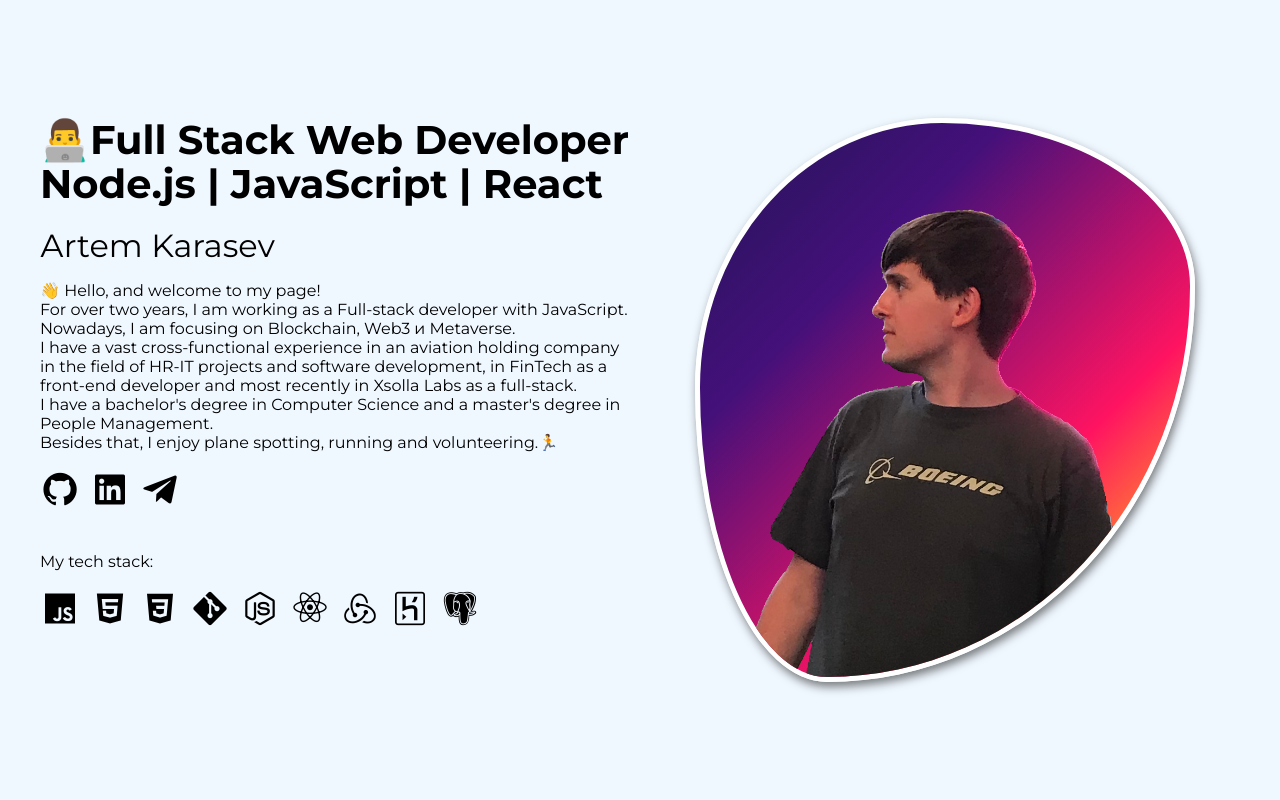
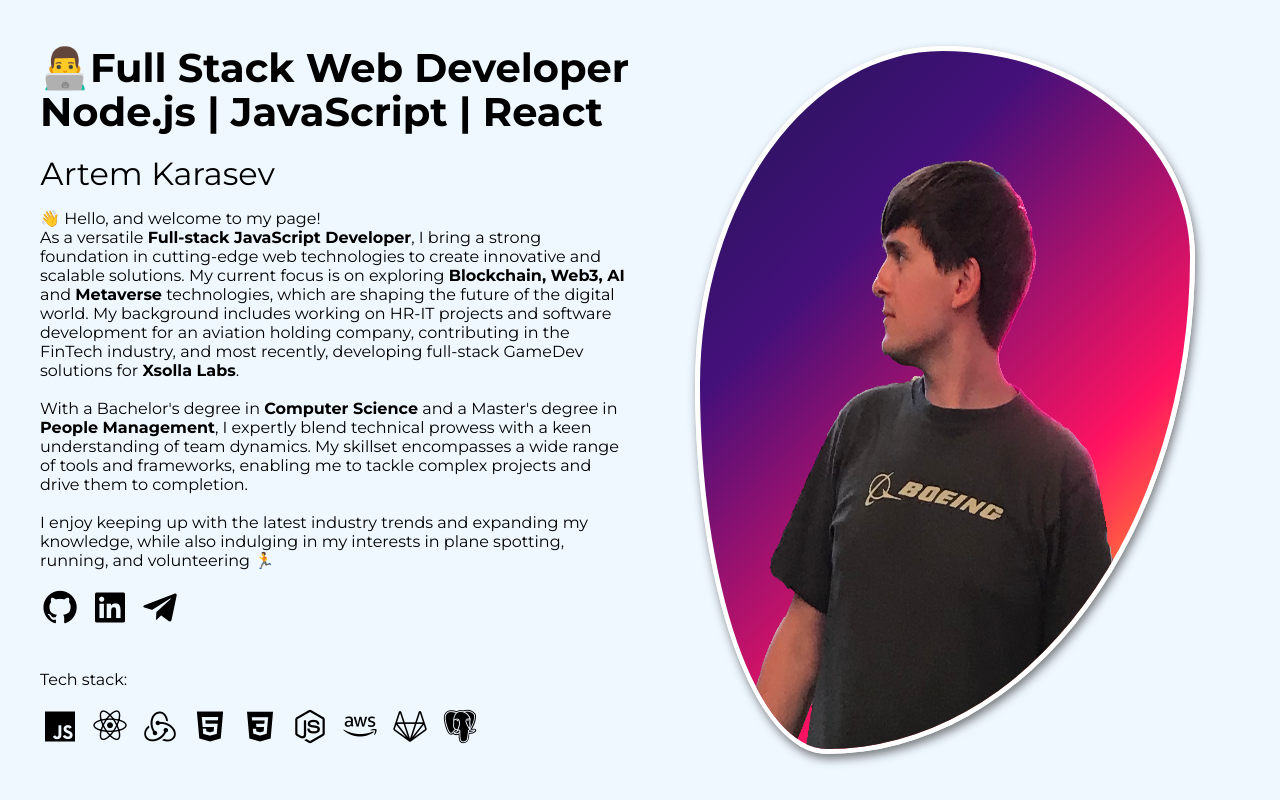
Before and after one commit to ETOPS7/artem-cv, a plain HTML site: page index.html in a window 1280 px wide. Drawn offline with nearby package versions, Linux system fonts and the light colour scheme.

Commit message:
rewrite text

```diff
--- a/index.html
+++ b/index.html
@@ -23,12 +23,22 @@
                 <h1 class="hero__title">👨‍💻Full Stack Web Developer Node.js | JavaScript | React</h1>
                 <h2 class="hero__subtitle">Аrtem Karasev</h2>
                 <p class="hero__description"> 👋 Hello, and welcome to my page!<br>
-                    For over two years, I am working as a Full-stack developer with JavaScript.
-                    <br>
-                    Nowadays, I am focusing on Blockchain, Web3 и Metaverse.<br>
-                    I have a vast cross-functional experience in an aviation holding company in the field of HR-IT projects and software development, in FinTech as a front-end developer and most recently in Xsolla Labs as a full-stack.
-                    <br> I have a bachelor's degree in Computer Science and a master's degree in People Management.
-                    <br>Besides that, I enjoy plane spotting, running and volunteering.&#127939;
+                    As a versatile <strong>Full-stack JavaScript Developer</strong>, I bring a strong foundation in
+                    cutting-edge web
+                    technologies to create innovative and scalable solutions. My current focus is on exploring
+                    <strong>Blockchain, Web3, AI</strong> and <strong>Metaverse</strong> technologies, which are shaping
+                    the future of
+                    the digital world. My background includes working on HR-IT projects and software development for an
+                    aviation holding company, contributing in the FinTech industry, and most recently, developing
+                    full-stack GameDev solutions for <strong>Xsolla Labs</strong>.
+                    <br><br>
+                    With a Bachelor's degree in <strong>Computer Science</strong> and a Master's degree in
+                    <strong>People Management</strong>, I expertly
+                    blend technical prowess with a keen understanding of team dynamics. My skillset encompasses a wide
+                    range of tools and frameworks, enabling me to tackle complex projects and drive them to completion.
+                    <br><br>
+                    I enjoy keeping up with the latest industry trends and expanding my knowledge, while also indulging
+                    in my interests in plane spotting, running, and volunteering &#127939;
                 </p>
                 <div class="hero__links">
                     <a href="https://github.com/ETOPS7" class="hero__link"><i class='bx bxl-github'></i></a>
@@ -37,17 +47,17 @@
                     <a href="https://t.me/artkarasev" class="hero__link"><i class='bx bxl-telegram'></i></a>
                 </div>
                 <br>
-                <p class="hero__description dev_tools">My tech stack:
+                <p class="hero__description dev_tools">Tech stack:
                 </p>
                 <div class="hero__links">
                     <a href="#" class="hero__link2 dev_tool_js"><i class='bx bxl-javascript'></i></a>
+                    <a href="#" class="hero__link2 dev_tool_react"><i class='bx bxl-react'></i></a>
+                    <a href="#" class="hero__link2 dev_tool_react"><i class='bx bxl-redux'></i></a>
                     <a href="#" class="hero__link2 dev_tool_html"><i class='bx bxl-html5'></i></a>
                     <a href="#" class="hero__link2 dev_tool_css"><i class='bx bxl-css3'></i></a>
-                    <a href="#" class="hero__link2 dev_tool_git"><i class='bx bxl-git'></i></a>
                     <a href="#" class="hero__link2 dev_tool_node"><i class='bx bxl-nodejs'></i></a>
-                    <a href="#" class="hero__link2 dev_tool_react"><i class='bx bxl-react'></i></a>
-                    <a href="#" class="hero__link2 dev_tool_react"><i class='bx bxl-redux'></i></a>
-                    <a href="#" class="hero__link2 dev_tool_heroku"><i class='bx bxl-heroku'></i></a>
+                    <a href="#" class="hero__link2 dev_tool_aws"><i class='bx bxl-aws'></i></a>
+                    <a href="#" class="hero__link2 dev_tool_gitlab"><i class='bx bxl-gitlab'></i></a>
                     <a href="#" class="hero__link2 dev_tool_postgres"><i class='bx bxl-postgresql'></i></a>
                 </div>
             </div>
```
